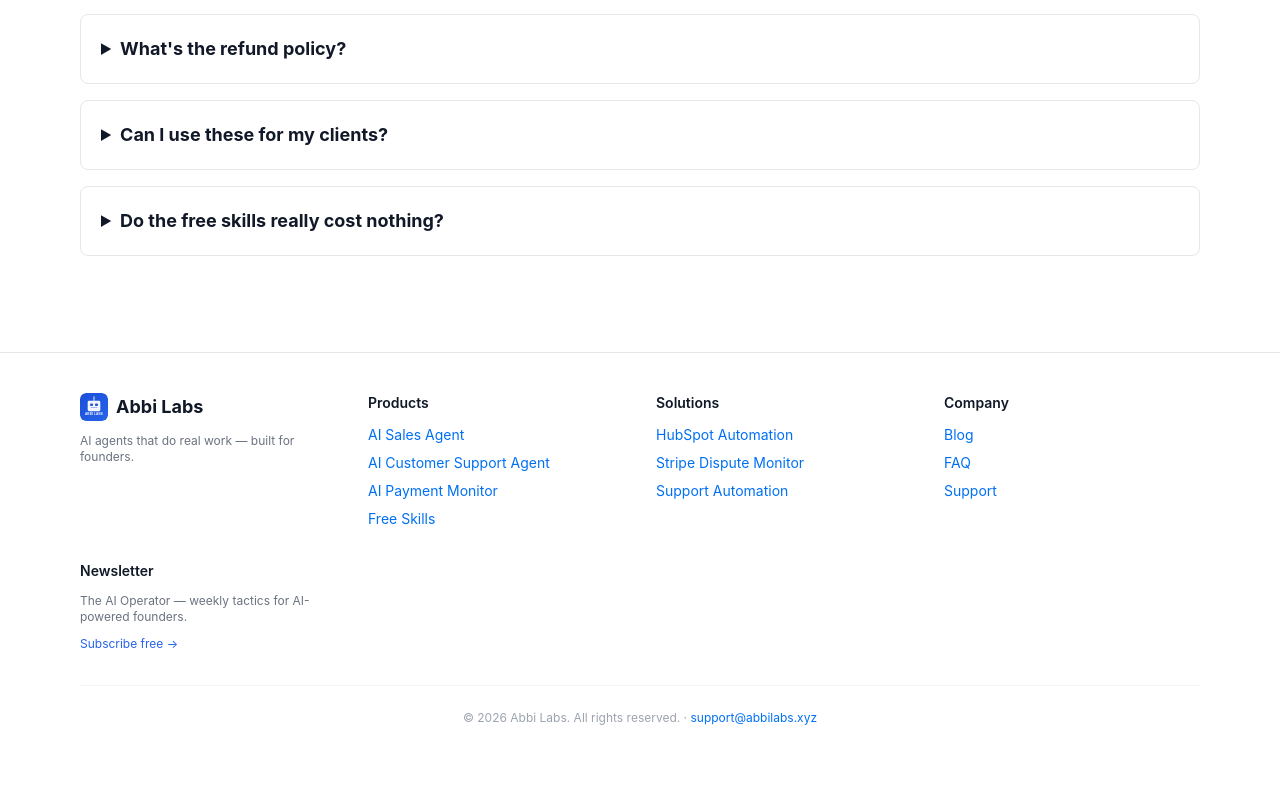
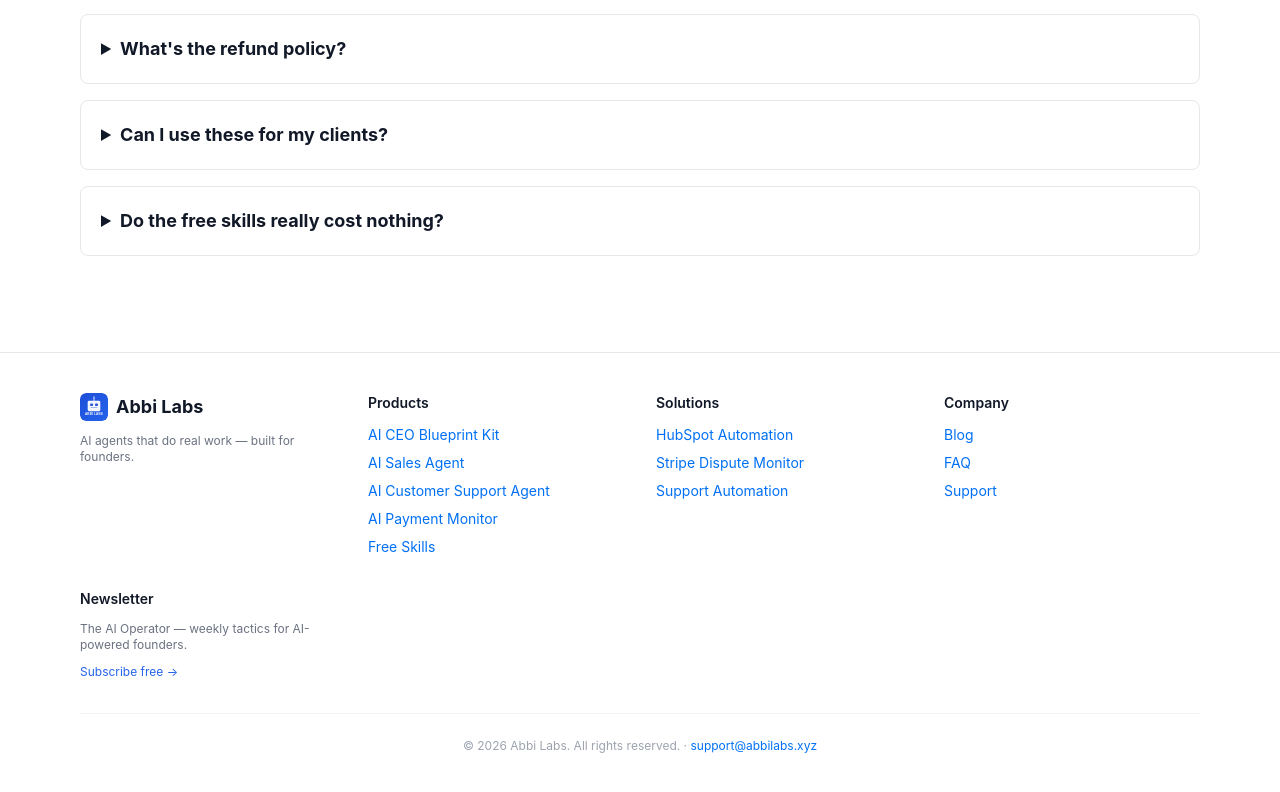
Before and after one commit to ghodzilla/abbilabs_xyz, a Next.js app: page / in a window 1280 px wide. Shown: the part 2883-3675 px from the top of the page. Before the commit the page ends 3649 px from the top, so only its background shows below. Built offline with nearby package versions, Linux system fonts and the light colour scheme.

Commit message:
feat: add AI CEO Blueprint Kit to footer products nav

```diff
--- a/app/layout.jsx
+++ b/app/layout.jsx
@@ -64,6 +64,7 @@
               <div>
                 <div className="font-semibold text-gray-900 mb-3">Products</div>
                 <div className="space-y-2">
+                  <a href="/templates/ai-ceo-blueprint" className="block hover:underline">AI CEO Blueprint Kit</a>
                   <a href="/templates/ai-sales-agent" className="block hover:underline">AI Sales Agent</a>
                   <a href="/templates/ai-customer-support-agent" className="block hover:underline">AI Customer Support Agent</a>
                   <a href="/templates/ai-payment-monitor" className="block hover:underline">AI Payment Monitor</a>
```
